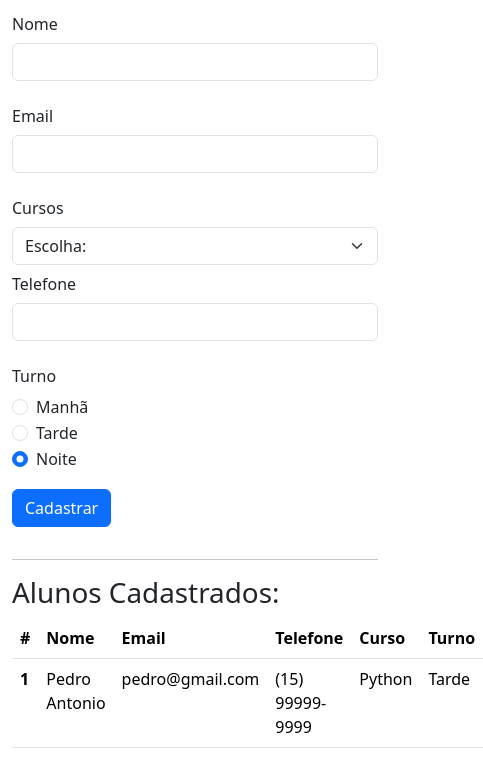
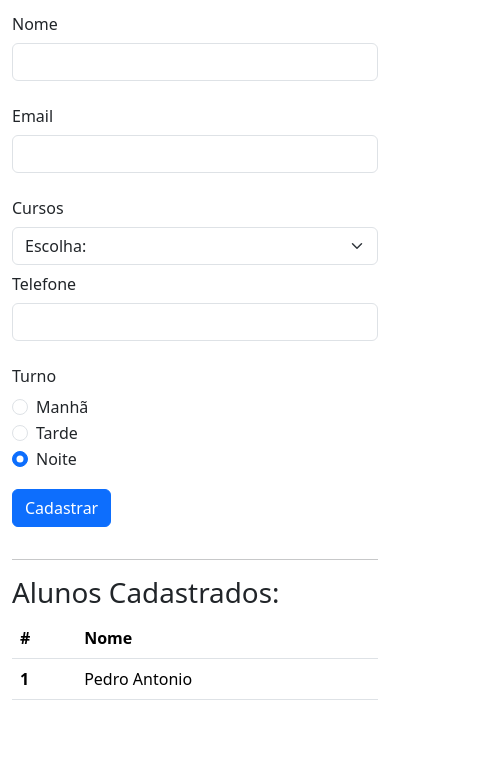
Before and after one commit to IsaqueBatist/CadastroAlunos, a plain HTML site: page pages/index.html in a window 390 px wide. Shown: the part 85-849 px from the top of the page, 483 px wide, since content can reach past the window. Drawn offline with nearby package versions, Linux system fonts and the light colour scheme.

Commit message:
clses #6 - Tornando a Aplicação responsiva

```diff
--- a/js/script.js
+++ b/js/script.js
@@ -31,10 +31,10 @@ function putStudents(student) {
     <tr>
       <th scope="row">${student.id}</th>
       <td>${student.name}</td>
-      <td>${student.email}</td>
-      <td>${student.phone}</td>
-      <td>${course}</td>
-      <td>${student.period}</td>
+      <td class="d-none d-md-table-cell">${student.email}</td>
+      <td class="d-none d-md-table-cell">${student.phone}</td>
+      <td class="d-none d-md-table-cell">${course}</td>
+      <td class="d-none d-md-table-cell">${student.period}</td>
     </tr>
     `
 }
--- a/pages/index.html
+++ b/pages/index.html
@@ -100,10 +100,10 @@
                 <tr>
                   <th scope="col">#</th>
                   <th scope="col">Nome</th>
-                  <th scope="col">Email</th>
-                  <th scope="col">Telefone</th>
-                  <th scope="col">Curso</th>
-                  <th scope="col">Turno</th>
+                  <th scope="col" class="d-none d-md-table-cell">Email</th>
+                  <th scope="col" class="d-none d-md-table-cell">Telefone</th>
+                  <th scope="col" class="d-none d-md-table-cell">Curso</th>
+                  <th scope="col" class="d-none d-md-table-cell">Turno</th>
                 </tr>
               </thead>
               <tbody id="bodytabel">
```
